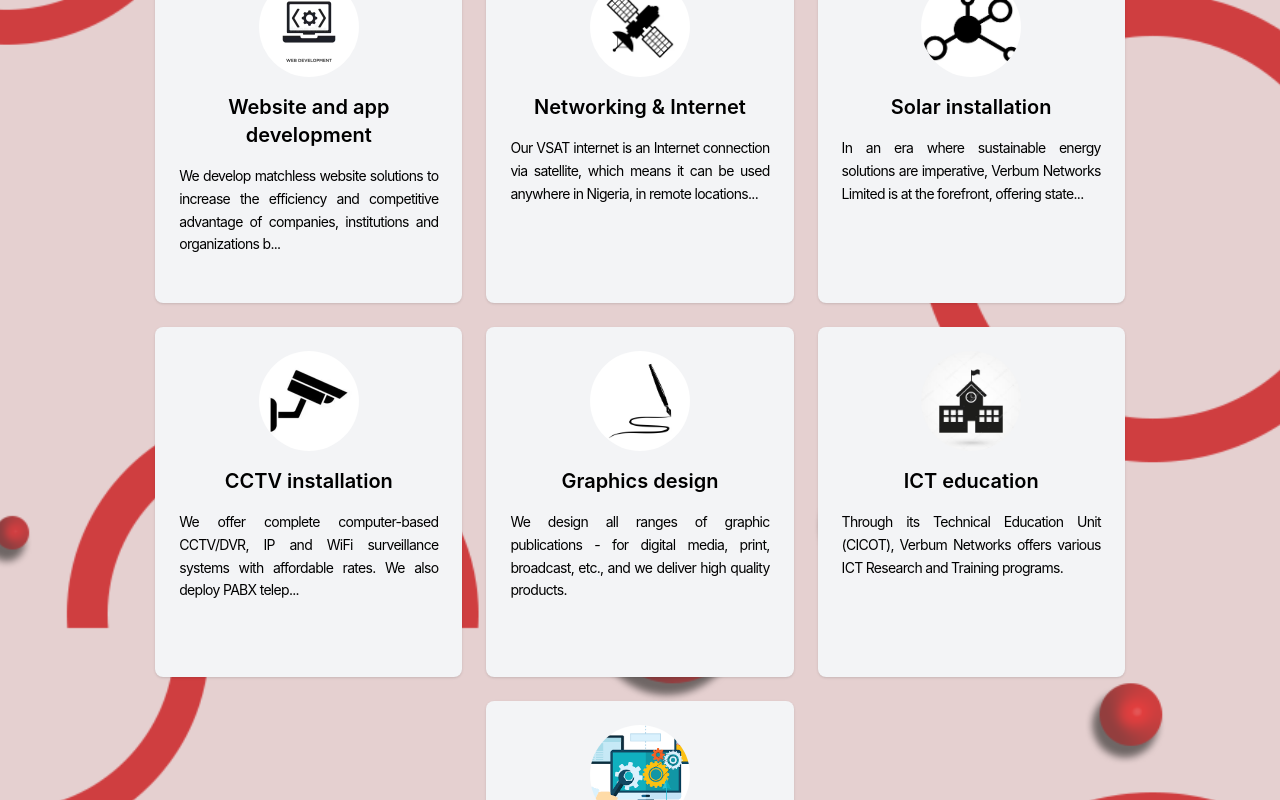
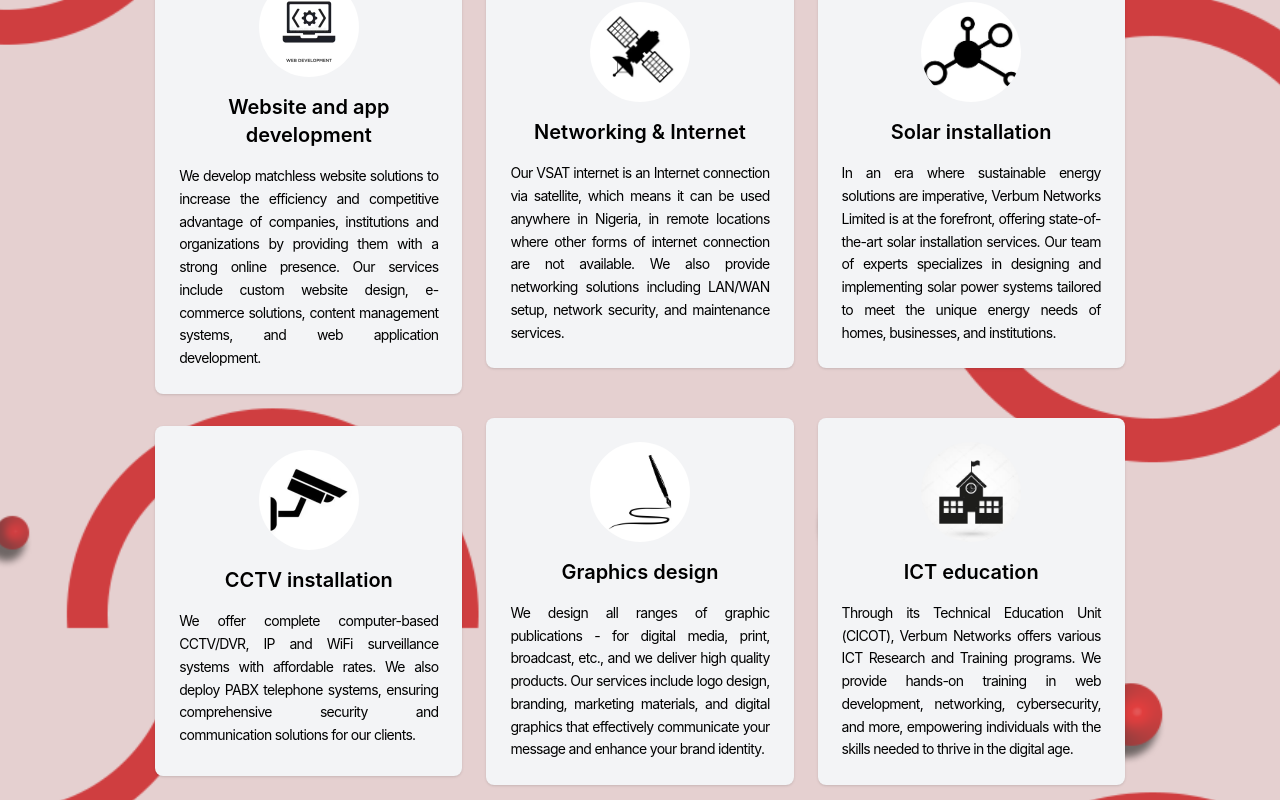
Before and after one commit to Chinwenma/verbumwebsite, a Next.js app: page /services in a window 1280 px wide. Shown: the part 460-1260 px from the top of the page. Built offline with nearby package versions, Linux system fonts and the light colour scheme.

Commit message:
Update service descriptions for clarity and consistency; adjust ServicesPage layout for improved presentation.

```diff
--- a/app/constants/Constant.tsx
+++ b/app/constants/Constant.tsx
@@ -133,52 +133,53 @@
     id: 1,
     image: "/assets/atpn9-27cm1.avif",
     title: "Website and app development",
-    desc: "We develop matchless website solutions to increase the efficiency and competitive advantage of companies, institutions and organizations b...",
+    desc: "Creating custom websites and apps that boost efficiency, engagement, and online presence.",
     body: "We develop matchless website solutions to increase the efficiency and competitive advantage of companies, institutions and organizations by providing them with a strong online presence. Our services include custom website design, e-commerce solutions, content management systems, and web application development.",
   },
   {
     id: 2,
     image: "/assets/a1muo-upgac.avif",
     title: "Networking & Internet",
-    desc: "Our VSAT internet is an Internet connection via satellite, which means it can be used anywhere in Nigeria, in remote locations...",
+    desc: "Reliable internet and networking solutions, even in remote areas using VSAT technology.",
     body: "Our VSAT internet is an Internet connection via satellite, which means it can be used anywhere in Nigeria, in remote locations where other forms of internet connection are not available. We also provide networking solutions including LAN/WAN setup, network security, and maintenance services.",
   },
   {
     id: 3,
     image: "/assets/aq31q-9poim.webp",
     title: "Solar installation",
-    desc: "In an era where sustainable energy solutions are imperative, Verbum Networks Limited is at the forefront, offering state...",
+    desc: "Designing and implementing tailored solar solutions for homes, businesses, and institutions.",
     body: "In an era where sustainable energy solutions are imperative, Verbum Networks Limited is at the forefront, offering state-of-the-art solar installation services. Our team of experts specializes in designing and implementing solar power systems tailored to meet the unique energy needs of homes, businesses, and institutions.",
   },
   {
     id: 4,
     image: "/assets/asizu-n23px.avif",
     title: "CCTV installation",
-    desc: "We offer complete computer-based CCTV/DVR, IP and WiFi surveillance systems with affordable rates. We also deploy PABX telep...",
+    desc: "Comprehensive CCTV and surveillance systems with reliable security and monitoring solutions.",
     body: "We offer complete computer-based CCTV/DVR, IP and WiFi surveillance systems with affordable rates. We also deploy PABX telephone systems, ensuring comprehensive security and communication solutions for our clients.",
   },
   {
     id: 5,
     image: "/assets/a0qrj-majls.avif",
     title: "Graphics design",
-    desc: "We design all ranges of graphic publications - for digital media, print, broadcast, etc., and we deliver high quality products.",
+    desc: "High-quality graphic designs for digital, print, and marketing media to strengthen your brand.",
     body: "We design all ranges of graphic publications - for digital media, print, broadcast, etc., and we deliver high quality products. Our services include logo design, branding, marketing materials, and digital graphics that effectively communicate your message and enhance your brand identity.",
   },
   {
     id: 6,
     image: "/assets/a65qf-w8ee7.avif",
     title: "ICT education",
-    desc: "Through its Technical Education Unit (CICOT), Verbum Networks offers various ICT Research and Training programs.",
+    desc: "Hands-on ICT training programs in web development, networking, and cybersecurity.",
     body: "Through its Technical Education Unit (CICOT), Verbum Networks offers various ICT Research and Training programs. We provide hands-on training in web development, networking, cybersecurity, and more, empowering individuals with the skills needed to thrive in the digital age.",
   },
   {
     id: 7,
     title: "Hardware Maintenance & IT Support",
     image: "/assets/maintain.png",
-    desc: "We offer professional hardware maintenance, repairs, and IT support services to ensure the smooth operation of your systems and equipment. Our team handles diagnostics, upgrades, and preventive maintenance for optimal performance.",
+    desc: "Expert hardware maintenance and IT support to keep systems running smoothly.",
     body: "We offer professional hardware maintenance, repairs, and IT support services to ensure the smooth operation of your systems and equipment. Our team handles diagnostics, upgrades, and preventive maintenance for optimal performance. We also provide technical support, troubleshooting, and IT consulting to help businesses manage their technology infrastructure effectively.",
   },
 ];
+
 export type Courses = {
   id: number;
   title: string;
--- a/app/services/page.tsx
+++ b/app/services/page.tsx
@@ -60,14 +60,14 @@
           {servicess.map((service, index) => (
             <div
               key={service.title}
-              className="bg-gray-100 w-full sm:w-[85%] md:w-[45%] lg:w-[30%] min-h-[350px] p-6 rounded-lg shadow hover:bg-gradient-to-br hover:from-[#020024] hover:to-[#244860] transition-all flex flex-col items-center text-center hover:cursor-pointer hover:text-white"
+              className="bg-gray-100 w-full sm:w-[85%] md:w-[45%] lg:w-[30%] min-h-[350px] p-6 rounded-lg shadow hover:bg-gradient-to-br hover:from-[#020024] hover:to-[#244860] transition-all flex flex-col items-center text-center hover:cursor-pointer hover:text-white h-full"
             >
               <motion.div
                 initial={{ opacity: 0, y: 20 }}
                 whileInView={{ opacity: 1, y: 0 }}
                 transition={{ duration: 0.6, delay: index * 0.1 }}
                 viewport={{ once: true }}
-                className="flex flex-col items-center justify-center gap-4"
+                className="flex flex-col items-center justify-center gap-4 "
               >
                 <Image
                   src={service.image}
@@ -79,8 +79,8 @@
                 <h3 className="text-xl font-semibold text-secondary-dark">
                   {service.title}
                 </h3>
-                <p className="text-sm text-secondary-dark max-w-xs tracking-tighter leading-relaxed text-justify">
-                  {service.desc}
+                <p className="text-sm text-secondary-dark max-w-xs tracking-tighter  leading-relaxed text-justify">
+                  {service.body}
                 </p>
               </motion.div>
             </div>
```
